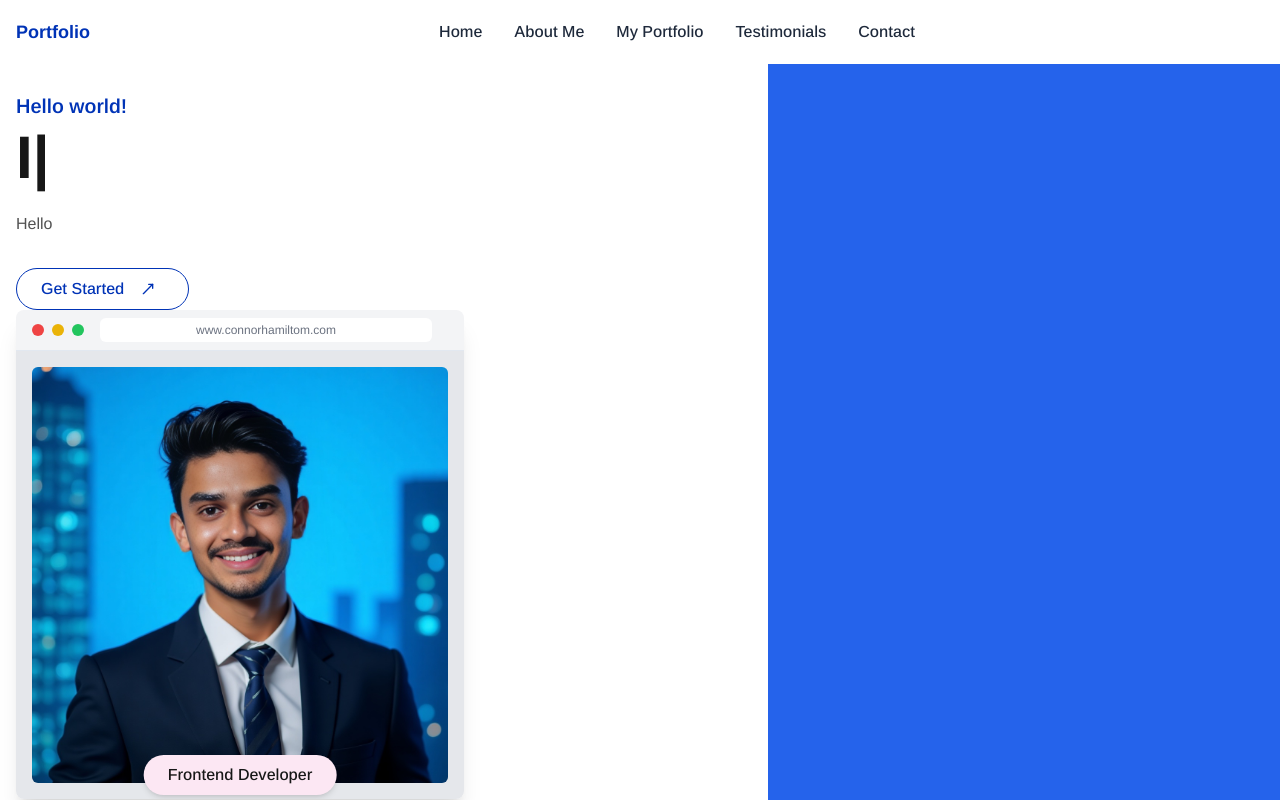
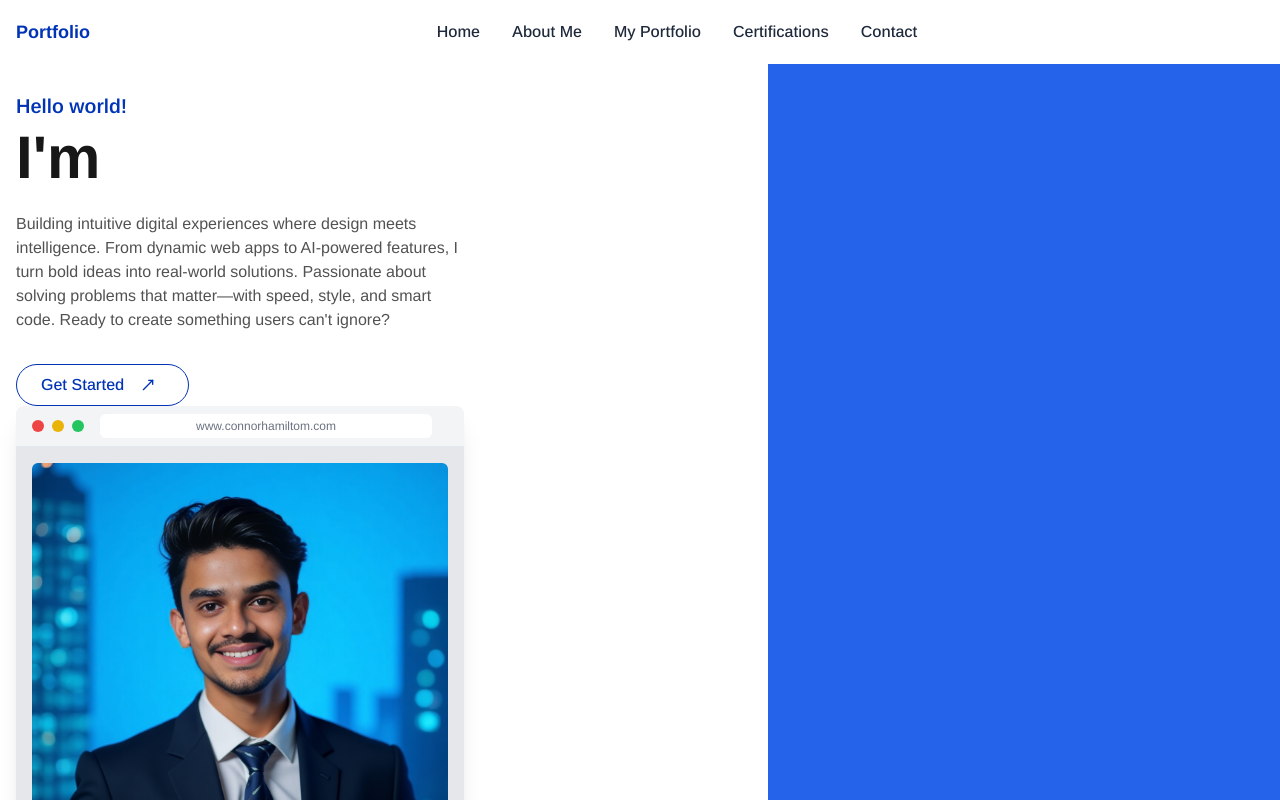
Before and after one commit to githubSubhanKhan/portfolio, a React (Vite) app: page / in a window 1280 px wide. Shown: the top 800 px of the page. Built offline with nearby package versions, Linux system fonts and the light colour scheme.

Commit message:
added para in hero

```diff
--- a/src/components/ui/Navbar.tsx
+++ b/src/components/ui/Navbar.tsx
@@ -13,7 +13,7 @@ const Navbar = () => {
     { name: "Home", path: "/" },
     { name: "About Me", path: "/about" },
     { name: "My Portfolio", path: "/portfolio" },
-    { name: "Testimonials", path: "/testimonials" },
+    { name: "Certifications", path: "/testimonials" },
     { name: "Contact", path: "/contact" }
   ];
 
--- a/src/pages/HeroSection.tsx
+++ b/src/pages/HeroSection.tsx
@@ -34,7 +34,7 @@ const HeroSection = () => {
               />
             </h1>
             <p className="text-neutral-600 mb-8 max-w-md">
-              Hello
+              Building intuitive digital experiences where design meets intelligence. From dynamic web apps to AI-powered features, I turn bold ideas into real-world solutions. Passionate about solving problems that matter—with speed, style, and smart code. Ready to create something users can't ignore?
             </p>
             <div className="flex items-center">
               <Link
```
